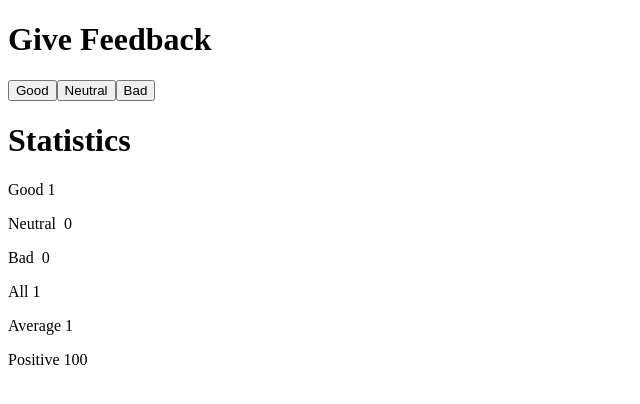
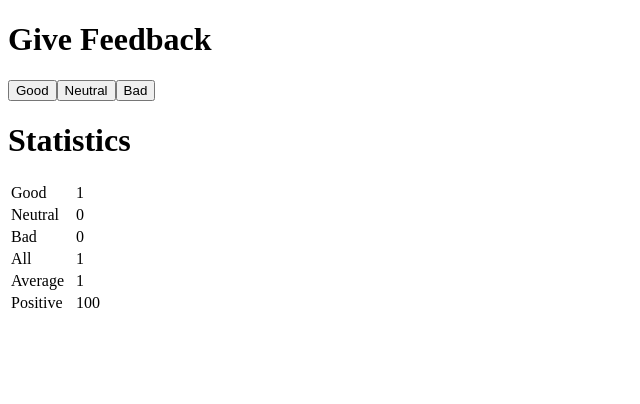
Before and after one commit to arosa81/fullstackopen2019-part1, a React (Create React App) app in the folder unicafe/: page / in a window 1280 px wide. Both pictures are taken after a click on the button "Good". Shown: the top 404 px of the page, without its empty margins (0-640 px from the left). Built offline with nearby package versions, Linux system fonts and the light colour scheme; the HTML template or start-up script is replaced by a standard one.

Commit message:
1.11*: unicafe step6 - stats in html table

```diff
--- a/unicafe/src/App.js
+++ b/unicafe/src/App.js
@@ -3,7 +3,7 @@
 const HeadingPage = () => <div><h1>Give Feedback</h1></div>
 const HeadingStats = () => <div><h1>Statistics</h1></div>
 const Button = ({ onClick, text }) => <button onClick={onClick}>{text}</button>
-const Statistic = ({ text, value }) => <p>{text} {value}</p>
+const Statistic = ({ text, value }) => <tr><td>{text}</td><td>&nbsp;</td><td>{value}</td></tr>
 
 const Statistics = ({ good, neutral, bad, all, average, percentPositive }) => {
   return (
@@ -12,14 +12,16 @@
       {(all === 0) ? (
         <p>No feedback given</p>
       ) : (
-          <div>
+          <table>
+            <tbody>
               <Statistic text="Good" value={good} />
               <Statistic text="Neutral " value={neutral} />
               <Statistic text="Bad " value={bad} />
               <Statistic text="All" value={all} />
               <Statistic text="Average" value={average} />
               <Statistic text="Positive" value={percentPositive} />
-          </div>
+            </tbody>
+          </table>
         )}
     </div>
   )
```
Also changed, not shown: 1 other file (tests, documents, lock files or other folders). Lines whose indentation alone changed are shown as unchanged.
